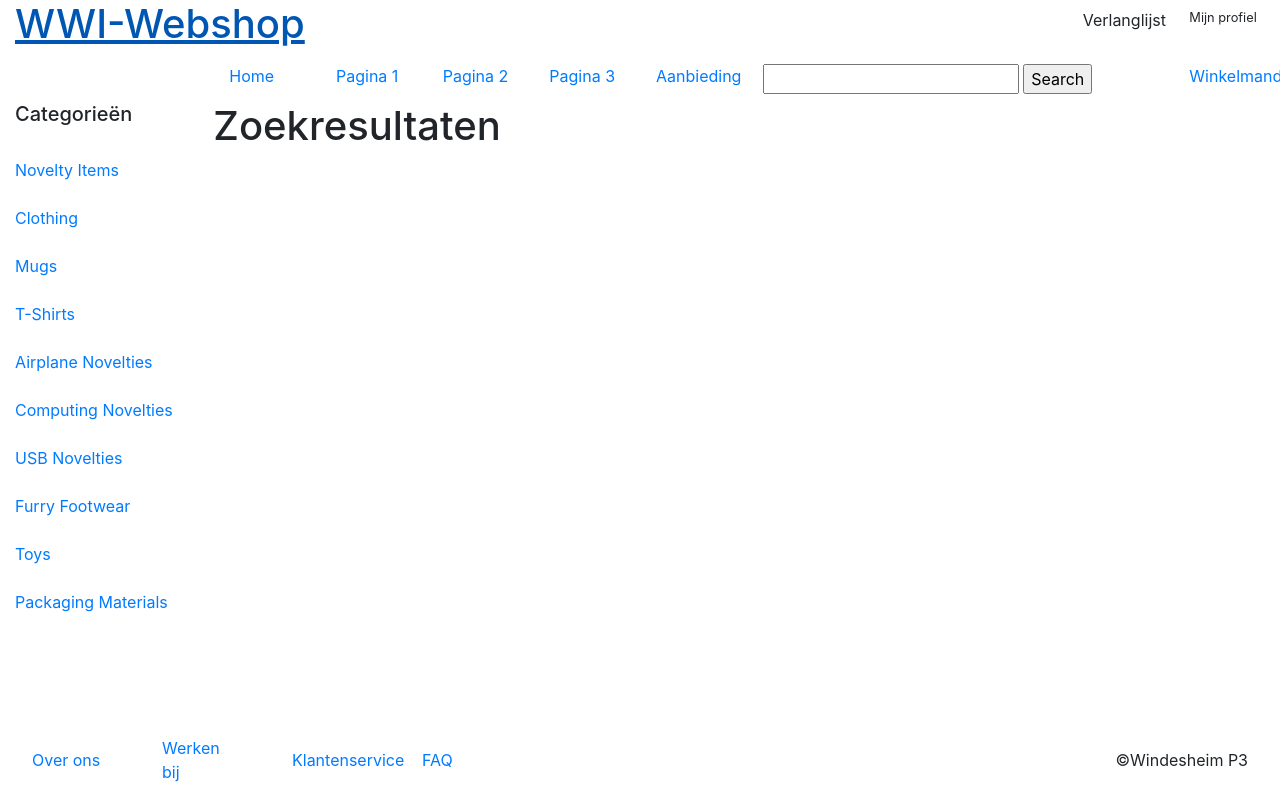
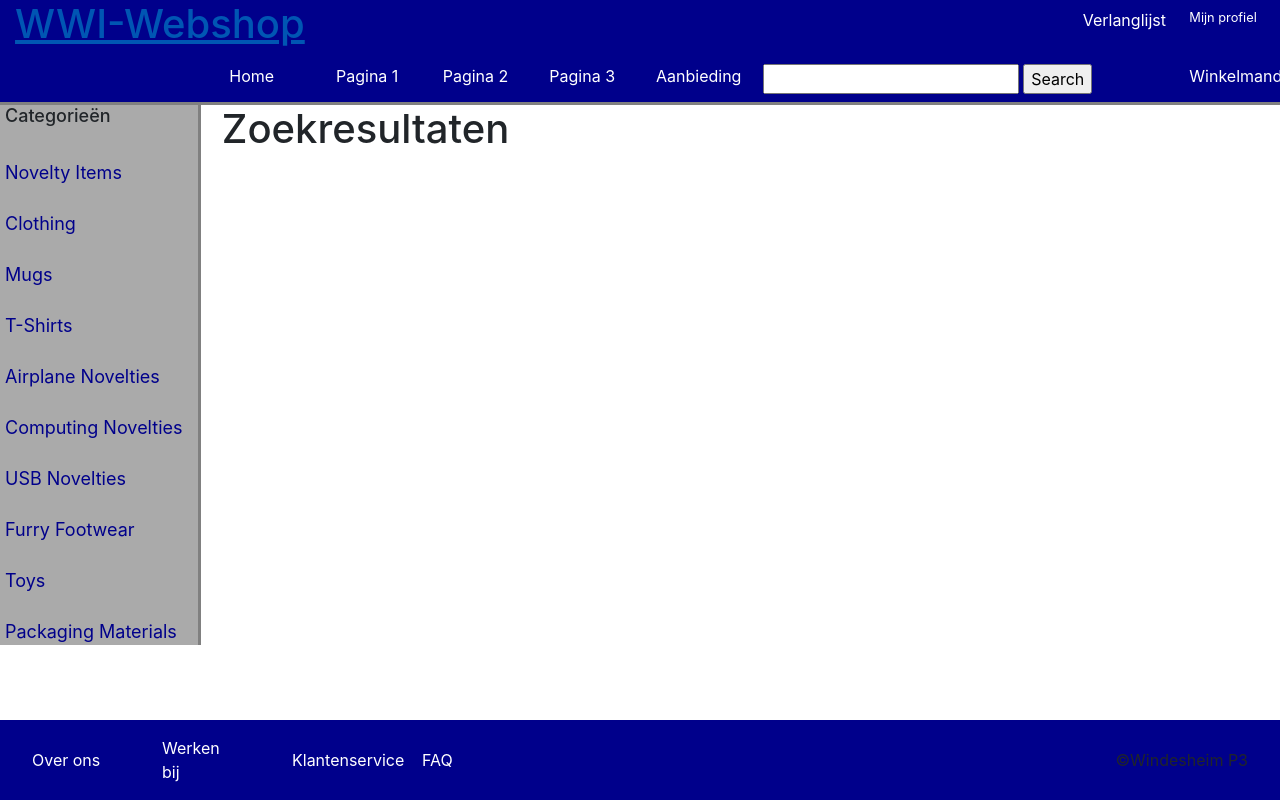
Before and after one commit to WindesheimP3/WWI-Webshop, a PHP site: page /Search-result.php in a window 1280 px wide. Run offline with PHP 8.4, Linux system fonts and the light colour scheme.

Commit message:
Maken styling file

```diff
--- a/Search-result.php
+++ b/Search-result.php
@@ -11,7 +11,7 @@
     ?>
     <div class="col-8">
         <div class="row">
-            <h1>Zoekresultaten</h1>
+            <h1>&nbsp Zoekresultaten</h1>
         </div>
         <div class="row">
         <!-- WEBPAGE CONTENT -->
--- /dev/null
+++ b/Styling.css
@@ -0,0 +1,30 @@
+#achtergrond {
+    background-color: ivory;
+}
+
+#Headerbalk {
+    background-color: darkblue;
+    border-bottom-style: solid;
+    border-color: grey;
+}
+
+#Footer {
+    background-color: darkblue;
+}
+
+a {
+    color: white
+}
+
+#Sidebar {
+    background-color: #AAAAAA;
+    padding-left: 5px;
+    padding-right: 15px;
+    border-right-style: inset;
+    border-color: grey;
+
+}
+.nav-item {
+    color: darkblue;
+    font-size: 18px;
+}
--- a/inc/Footer.php
+++ b/inc/Footer.php
@@ -1,7 +1,7 @@
 </div>
 <footer>
     <!-- Onderste navigatiebar met links naar betreffende pagina -->
-    <nav class="navbar fixed-bottom">
+    <nav class="navbar fixed-bottom" id="Footer">
         <a class="nav-link col-1 text-left" href="over-ons.php">Over ons</a>
         <a class="nav-link col-1 text-left" href="werken-bij.php">Werken bij </a>
         <a class="nav-link col-1 text-left" href="klantenservice.php">Klantenservice</a>
--- a/inc/Header.php
+++ b/inc/Header.php
@@ -5,18 +5,19 @@
     <meta name="viewport" content="width=device-width, initial-scale=1, shrink-to-fit=no">
     <link rel="stylesheet" href="https://stackpath.bootstrapcdn.com/bootstrap/4.3.1/css/bootstrap.min.css"
           integrity="sha384-ggOyR0iXCbMQv3Xipma34MD+dH/1fQ784/j6cY/iJTQUOhcWr7x9JvoRxT2MZw1T" crossorigin="anonymous">
+    <link rel="stylesheet" type="text/css" href="Styling.css">
     <title><?php if (isset($title)) {
             print("WWI-Webshop | $title");
         } else {
             print("webshop");
         } ?></title>
 </head>
-<body>
-<header>
+<body id="Achtergrond">
+<header id="Headerbalk">
     <nav class="nav justify-content-center">
         <a class="nav-brand col-10 align-center h1" href="index.php">WWI-Webshop</a>
-        <a class="nav-link col-1">Verlanglijst</a>
-        <a class="nav-link col-1 small">Mijn profiel</a>
+        <a class="nav-link col-1" href="#">Verlanglijst</a>
+        <a class="nav-link col-1 small" href="#">Mijn profiel</a>
         <a class="col-2"></a>
         <a class="nav-link col-1" href="index.php">Home</a>
         <a class="nav-link col-1" href="#">Pagina 1</a>
--- a/inc/Sidebar.php
+++ b/inc/Sidebar.php
@@ -1,6 +1,6 @@
 <!-- Maken van de navigatie bar op de sidebalks met links -->
-<nav class="sidebar col-2 sidebar">
-    <div class="sidebar-sticky nav flex-column">
+<nav class="sidebar col-1.9 sidebar">
+    <div class="sidebar-sticky nav flex-column" id="Sidebar">
         <a class="nav-item h5"> Categorieën</a>
         <br>
         <!-- link voor elke categorie geeft ook een datagegeven aan de categorie pagina om alleen een query te maken zodat alleen producten van deze categorie getoond worden -->
--- /dev/null
+++ b/inc/Styling.css
@@ -0,0 +1,3 @@
+.Headerbalk {
+    border-bottom-style: solid;
+}
```
Also changed, not shown: Test.php (deleted, +0 -23 lines).
